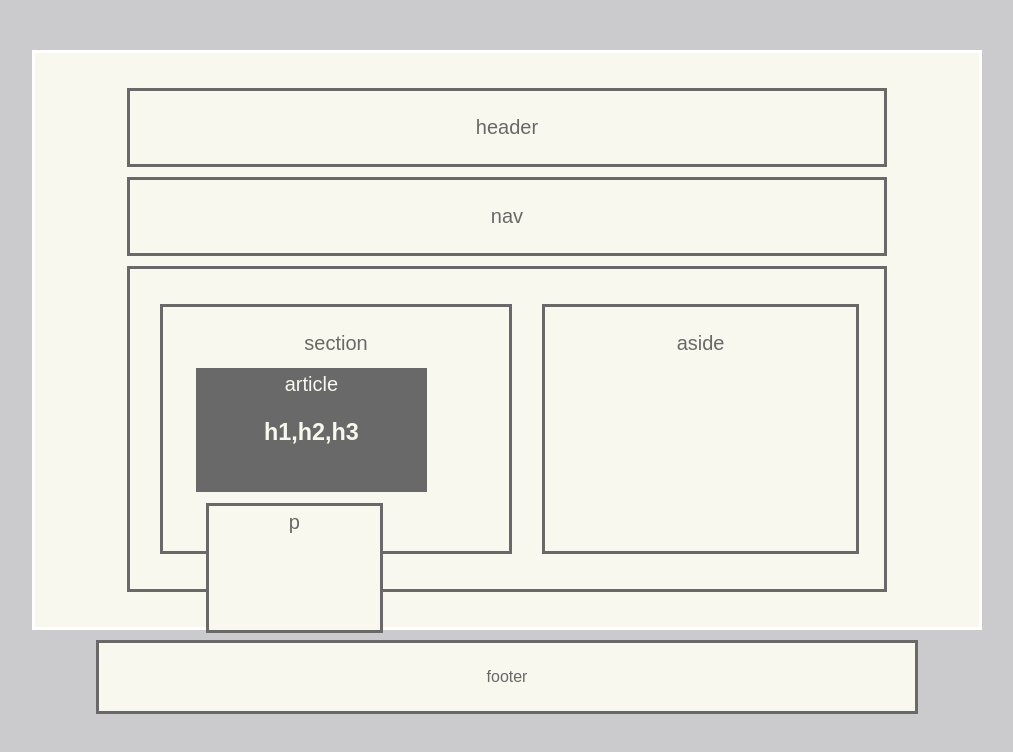
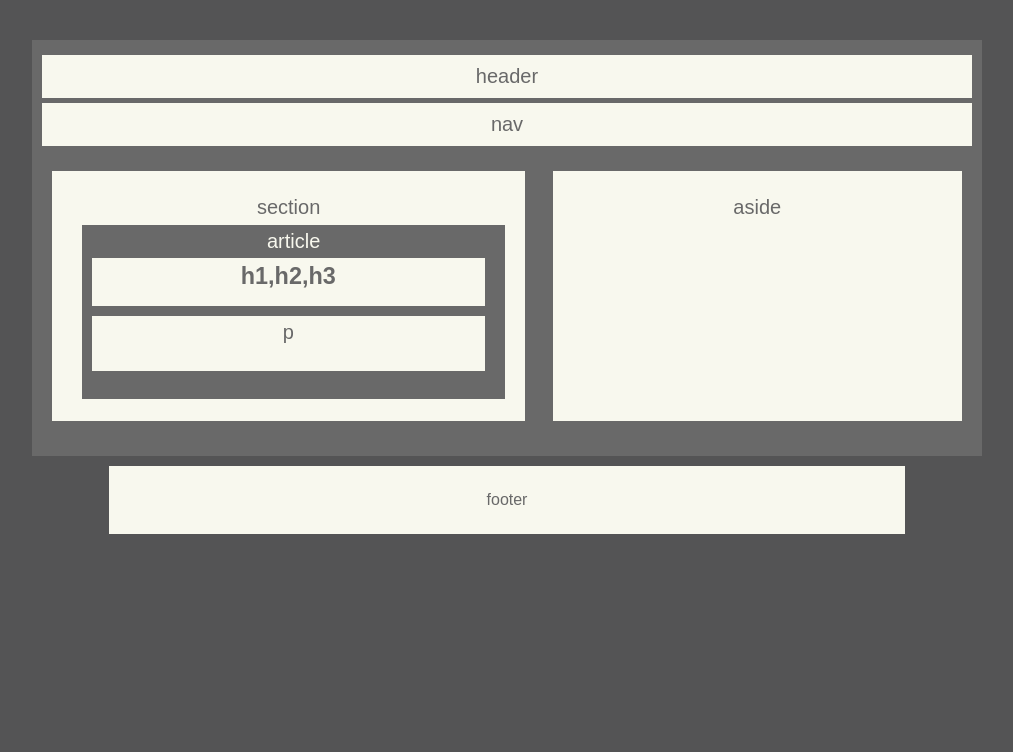
Before and after one commit to xanderlav/HomeWork01, a plain HTML site: page index.html in a window 1280 px wide. Shown: the whole page, without its empty margins (133-1146 px from the left). Drawn offline with Linux system fonts and the light colour scheme.

Commit message:
Final version

```diff
--- a/assets/css/style.css
+++ b/assets/css/style.css
@@ -4,21 +4,23 @@
   }
 
 body{
-    background-color: #cbcacc;
+    background-color: #545455;
     font-family: Arial, Helvetica, sans-serif;
     font-size: 16px;
     text-align: center;
 }
 
 div{
-    width: 85%;
-    padding: 25px;
-    border-style: solid;
-    margin: 10px auto;
-    color: rgb(105, 105, 105);
-    background-color: rgb(248, 248, 238);
+    width: 100%;
+    padding: 10px;
+    margin: 5px auto;
+    background-color: rgb(105, 105, 105);
 }
 
+.header{
+    background-color: rgb(248, 248, 238);
+    color:rgb(105, 105, 105);
+}
 .clearfix::after {
     content: " ";
     display: block;
@@ -27,18 +29,17 @@ div{
 
   .container {
     margin: 0 auto;
-    margin-top: 50px;
+    margin-top: 40px;
     width: 950px;
     color: white;
     font-size: 1.25em;
   }
 
 section{
-    width:50%;
+    width:52%;
     height: 250px;
     padding: 25px;
-    border-style: solid;
-    margin: 10px 5px;
+    margin: 10px 0px;
     color: rgb(105, 105, 105);
     text-align: center;
     background-color: rgb(248, 248, 238);
@@ -47,22 +48,30 @@ section{
 
 article{
     display: block;
-    width:80%;
-    height: 130px;
+    width:100%;
+    height: 174px;
     padding: 5px;
-    border-style: solid;
-    margin: 10px 5px;
+    margin: 6px 5px;
     color: rgb(248, 248, 238);
     background-color: rgb(105, 105, 105);
     float: left;
 }
 
+h3{
+    width:95%;
+    height: 48px;
+    padding: 5px;
+    margin: 5px 5px;
+    color: rgb(105, 105, 105);
+    background-color: rgb(248, 248, 238);
+    float: left;
+}
+
 p{
-    width: 80%;
-    height: 130px;
+    width: 95%;
+    height: 55px;
     padding: 5px;
-    border-style: solid;
-    margin: 10px 5px;
+    margin: 5px 5px;
     color:  rgb(105, 105, 105);
     background-color: rgb(248, 248, 238);
     float: left;
@@ -72,7 +81,6 @@ aside{
     width:45%;
     height: 250px;
     padding: 25px;
-    border-style: solid;
     margin: 10px auto;
     color: rgb(105, 105, 105);
     background-color: rgb(248, 248, 238);
@@ -80,9 +88,8 @@ aside{
 }
 
 footer{
-    width: 65%;
+    width: 63%;
     padding: 25px;
-    border-style: solid;
     margin: 10px auto;
     color: rgb(105, 105, 105);
     background-color: rgb(248, 248, 238);
--- a/index.html
+++ b/index.html
@@ -4,8 +4,8 @@
 </head>
 <body>
     <div class="container">
-            <div>header</div>
-            <div>nav</div>
+            <div class="header">header</div>
+            <div class="header">nav</div>
             <div class="clearfix">
                 <section>section
                     <br>
```
